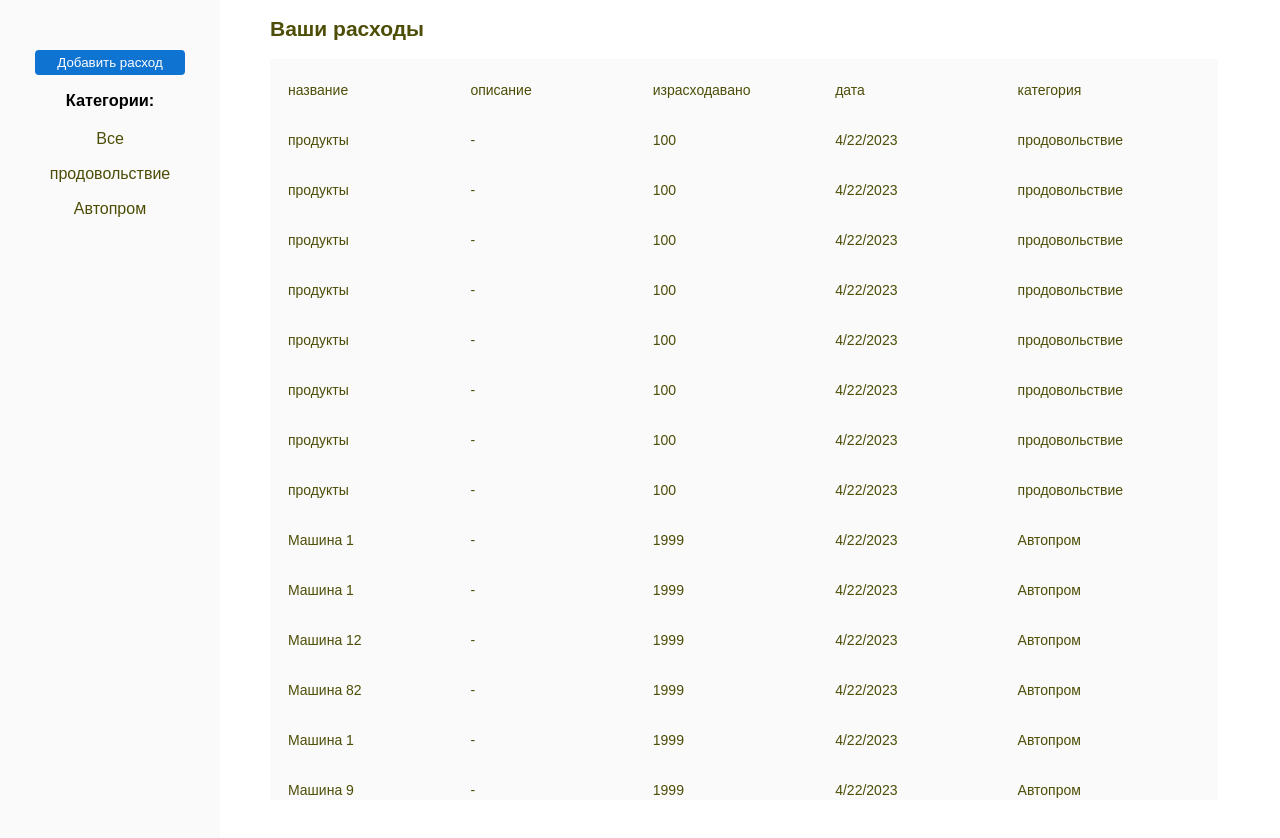
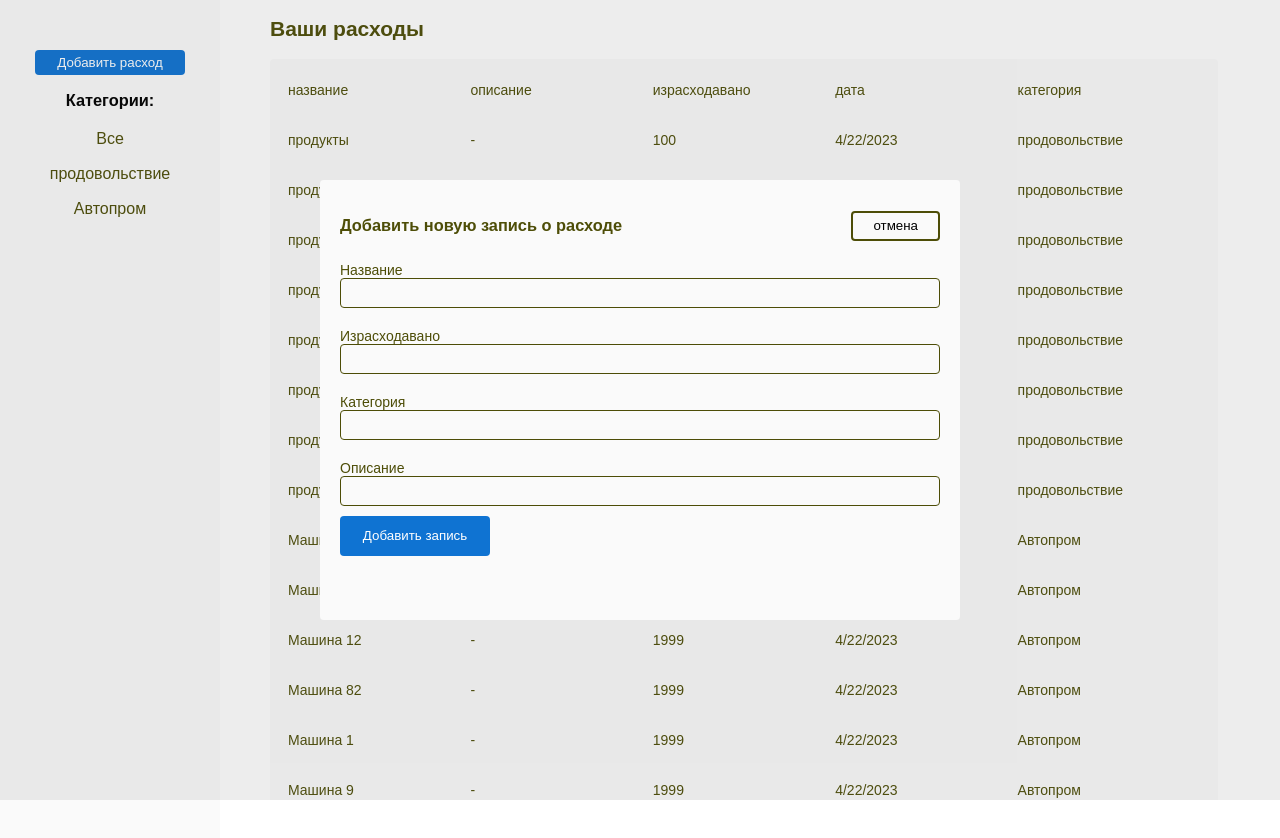
Before and after one commit to whatmeusername/TINKOFF_SOLUTION_CUP, a React (Vite) app: page / in a window 1280 px wide. Both pictures are taken after a click on the button "Добавить расход". Shown: the top 838 px of the page. Built offline with nearby package versions, Linux system fonts and the light colour scheme.

Commit message:
modal window to add new expenses

```diff
--- a/src/App.tsx
+++ b/src/App.tsx
@@ -3,6 +3,7 @@ import SideBar from "./components/sidebar";
 
 import expensesStore from "./store/expenses";
 import ExpensesContentBlock from "./components/expensesHistory";
+import AddExpensesModal from "./components/expenseModal";
 
 expensesStore.addExpense({ name: "продукты", category: "продовольствие", date: new Date(), spend: 100 });
 expensesStore.addExpense({ name: "продукты", category: "продовольствие", date: new Date(), spend: 100 });
@@ -33,6 +34,7 @@ function App() {
 						<Route path={"/"} element={<ExpensesContentBlock />} />
 					</Routes>
 				</div>
+				<AddExpensesModal />
 			</div>
 		</BrowserRouter>
 	);
--- /dev/null
+++ b/src/components/expenseModal/FormField.tsx
@@ -0,0 +1,54 @@
+import { ReactElement, useEffect, useRef, useState } from "react";
+import { Expense } from "../../interfaces";
+
+const FormField = ({
+	fieldName,
+	expensesData,
+	label,
+	isOptional,
+	validation,
+	refs,
+}: {
+	fieldName: string;
+	expensesData: Expense;
+	label: string;
+	isOptional: boolean;
+	validation?: (errorRef: React.Dispatch<React.SetStateAction<string>>, value: string) => boolean;
+	refs: { [K: string]: (() => boolean) | null };
+}): ReactElement => {
+	const fieldRef = useRef<HTMLInputElement>(null!);
+	const [ErrorMessage, setErrorMessage] = useState<string>("");
+
+	useEffect(() => {
+		refs[fieldName] = validation ? () => validation(setErrorMessage, fieldRef.current.value) : null;
+	}, []);
+
+	const onChange = (event: React.ChangeEvent<HTMLInputElement>) => {
+		(expensesData as any)[fieldName] = event.target.value;
+	};
+
+	const onBlur = (event: React.ChangeEvent<HTMLInputElement>) => {
+		if (!isOptional && validation) {
+			const result = validation(setErrorMessage, event.target.value);
+			if (result) {
+				setErrorMessage("");
+			}
+		} else setErrorMessage("");
+	};
+
+	return (
+		<div className="data__feild__wrapper">
+			<span className="data__field__label">{label}</span>
+			<input
+				type="text"
+				className={`data__field__input ${ErrorMessage !== "" ? "data__field__input__error" : ""}`}
+				onBlur={onBlur}
+				onChange={onChange}
+				ref={fieldRef}
+			/>
+			{ErrorMessage !== "" ? <span className="data__field__error__message">{ErrorMessage}</span> : null}
+		</div>
+	);
+};
+
+export { FormField };
--- /dev/null
+++ b/src/components/expenseModal/expensesModal.scss
@@ -0,0 +1,95 @@
+.add__expenses__modal__wrapper{
+    position: absolute;
+    width: 100vw;
+    height: 100vh;
+    background-color: rgb(77, 77, 77, 0.1);
+    display: flex;
+    flex-direction: column;
+    align-items: center;
+    justify-content: center;
+    z-index: 100;
+
+
+    .add__expenses__modal__hidder{
+        position: absolute;
+        top: 0;
+        left: 0;
+        width: 100%;
+        height: 100%;
+        z-index: 5;
+    }
+
+    .add__expenses__modal__content{
+        position: relative;
+        z-index: 10;
+        background-color: var(--cards-background-color);
+        width: 600px;
+        height: 400px;
+        border-radius: 4px;
+        padding: 20px;
+        color: var(--text-primary);
+        .add__expenses__modal__content__head{
+            width: 100%;
+            display: flex;
+            flex-direction: row;
+            justify-content: space-between;
+            align-items: center;
+            .add__expenses__modal__close{
+                border: 2px solid var(--text-primary);
+                background-color: transparent;
+                border-radius:4px;
+                padding: 5px 20px;
+                height: 30px;
+                cursor: pointer;
+                opacity: 1;
+                transition: opacity 0.15s ease;
+                &:hover{
+                    opacity: 0.8;
+                }
+            }
+        }
+        .add__expenses__modal__content__footer{
+            height: 40px;
+            display: flex;
+            flex-direction: row;
+            .add__expenses__modal__add{
+                background-color: var(--button-bg);
+                width: 150px;
+                padding: 5px 20px;
+                cursor: pointer;
+                border: none;
+                border-radius: 4px;
+                color: var(--text-secondary);
+                opacity: 1;
+                transition: opacity 0.15s ease;
+                &:hover{
+                    opacity: 0.8;
+                }
+            }
+        }
+
+        .expenses__add__fields{
+            flex-direction: column;
+
+            .data__feild__wrapper{
+                display: flex;
+                flex-direction: column;
+                padding: 10px 0;
+                .data__field__input{
+                    font-size: 16px;
+                    padding: 5px 15px;
+                    border: 1px solid var(--text-primary);
+                    border-radius: 4px;
+                    background-color: transparent;
+                    outline: none;
+                    &.data__field__input__error{
+                        border: 1px solid rgb(255, 105, 105);
+                    }
+                }
+                .data__field__error__message{
+                    color: rgb(255, 105, 105);
+                }
+            }
+        }
+    }
+}
--- /dev/null
+++ b/src/components/expenseModal/index.tsx
@@ -0,0 +1,115 @@
+import addExpenseModalControl from "../../store/modal";
+import { observer } from "mobx-react-lite";
+import "./expensesModal.scss";
+import { useRef } from "react";
+import { Expense } from "../../interfaces";
+import expensesStore from "../../store/expenses";
+import { FormField } from "./FormField";
+
+const AddExpensesModal = observer(() => {
+	const expensesData = useRef<Expense>({
+		name: "",
+		spend: 0,
+		description: "",
+		category: "",
+		date: new Date(),
+	});
+
+	if (!addExpenseModalControl.isOpened) return <></>;
+
+	const validationRef: { [K: string]: (() => boolean) | null } = {
+		name: null,
+		spend: null,
+		description: null,
+		category: null,
+	};
+
+	const onSubmit = () => {
+		let isFailed = false;
+		const validations = Object.values(validationRef);
+		for (let i = 0; i < validations.length; i++) {
+			const validator = validations[i];
+			if (validator && !validator()) {
+				isFailed = true;
+			}
+		}
+		if (!isFailed) {
+			expensesStore.addExpense(expensesData.current);
+		}
+	};
+
+	return (
+		<div className="add__expenses__modal__wrapper">
+			<div className="add__expenses__modal__hidder" onClick={() => addExpenseModalControl.toogle()} />
+			<div className="add__expenses__modal__content">
+				<div className="add__expenses__modal__content__head">
+					<h3 className="add__expenses__modal__header">Добавить новую запись о расходе</h3>
+					<button className="add__expenses__modal__close" onClick={() => addExpenseModalControl.toogle()}>
+						отмена
+					</button>
+				</div>
+				<div className="expenses__add__fields">
+					<FormField
+						refs={validationRef}
+						fieldName={"name"}
+						expensesData={expensesData.current}
+						label={"Название"}
+						isOptional={false}
+						validation={(setErrorMessage: React.Dispatch<React.SetStateAction<string>>, value: string) => {
+							if (value === "") {
+								setErrorMessage("Поле не должно быть пустым");
+								return false;
+							}
+							return true;
+						}}
+					/>
+					<FormField
+						refs={validationRef}
+						fieldName={"spend"}
+						expensesData={expensesData.current}
+						label={"Израсходавано"}
+						isOptional={false}
+						validation={(setErrorMessage: React.Dispatch<React.SetStateAction<string>>, value: string) => {
+							if (value === "") {
+								setErrorMessage("Поле не должно быть пустым");
+								return false;
+							} else if (isNaN(parseFloat(value))) {
+								setErrorMessage("Поле должно содержать только числовое значение");
+								return false;
+							}
+							return true;
+						}}
+					/>
+					<FormField
+						refs={validationRef}
+						fieldName={"category"}
+						expensesData={expensesData.current}
+						label={"Категория"}
+						isOptional={false}
+						validation={(setErrorMessage: React.Dispatch<React.SetStateAction<string>>, value: string) => {
+							if (value === "") {
+								setErrorMessage("Поле не должно быть пустым");
+								return false;
+							}
+							return true;
+						}}
+					/>
+					<FormField
+						refs={validationRef}
+						fieldName={"description"}
+						expensesData={expensesData.current}
+						label={"Описание"}
+						isOptional={true}
+					/>
+				</div>
+				<div className="add__expenses__modal__content__footer">
+					<button className="add__expenses__modal__add" onClick={onSubmit}>
+						Добавить запись
+					</button>
+				</div>
+			</div>
+		</div>
+	);
+});
+
+export default AddExpensesModal;
--- a/src/components/sidebar/index.tsx
+++ b/src/components/sidebar/index.tsx
@@ -3,11 +3,14 @@ import { ReactElement } from "react";
 import ExpensesStore from "../../store/expenses";
 import "./sidebar.scss";
 import { Link } from "react-router-dom";
+import addExpenseModalControl from "../../store/modal";
 
 const SideBar = observer((): ReactElement => {
 	return (
 		<div className="sidebar__wrapper">
-			<button className="add__expense__button">Добавить расход</button>
+			<button className="add__expense__button" onClick={() => addExpenseModalControl.toogle()}>
+				Добавить расход
+			</button>
 			<div className="sidebar__available__categories">
 				<h3 className="sidebar__available__header">Категории:</h3>
 				<div className="sidebar__available__categories__list">
--- a/src/interfaces/index.ts
+++ b/src/interfaces/index.ts
@@ -4,7 +4,7 @@ interface Expense {
 	category: string;
 	id?: number;
 	spend: number;
-	date: Date;
+	date?: Date;
 }
 
 export type { Expense };
--- a/src/store/expenses.ts
+++ b/src/store/expenses.ts
@@ -12,6 +12,7 @@ class ExpensesStore {
 
 	@action
 	addExpense(expense: Expense) {
+		expense.date = expense.date ?? new Date();
 		expense.id = this.id++;
 		this.expenses.push(expense);
 		this.categories.add(expense.category);
--- /dev/null
+++ b/src/store/modal.ts
@@ -0,0 +1,18 @@
+import { makeAutoObservable, observable, action } from "mobx";
+
+class AddExpenseModalControl {
+	@observable isOpened = false;
+
+	constructor() {
+		makeAutoObservable(this);
+	}
+
+	@action
+	toogle() {
+		this.isOpened = !this.isOpened;
+	}
+}
+
+const addExpenseModalControl = new AddExpenseModalControl();
+
+export default addExpenseModalControl;
```
